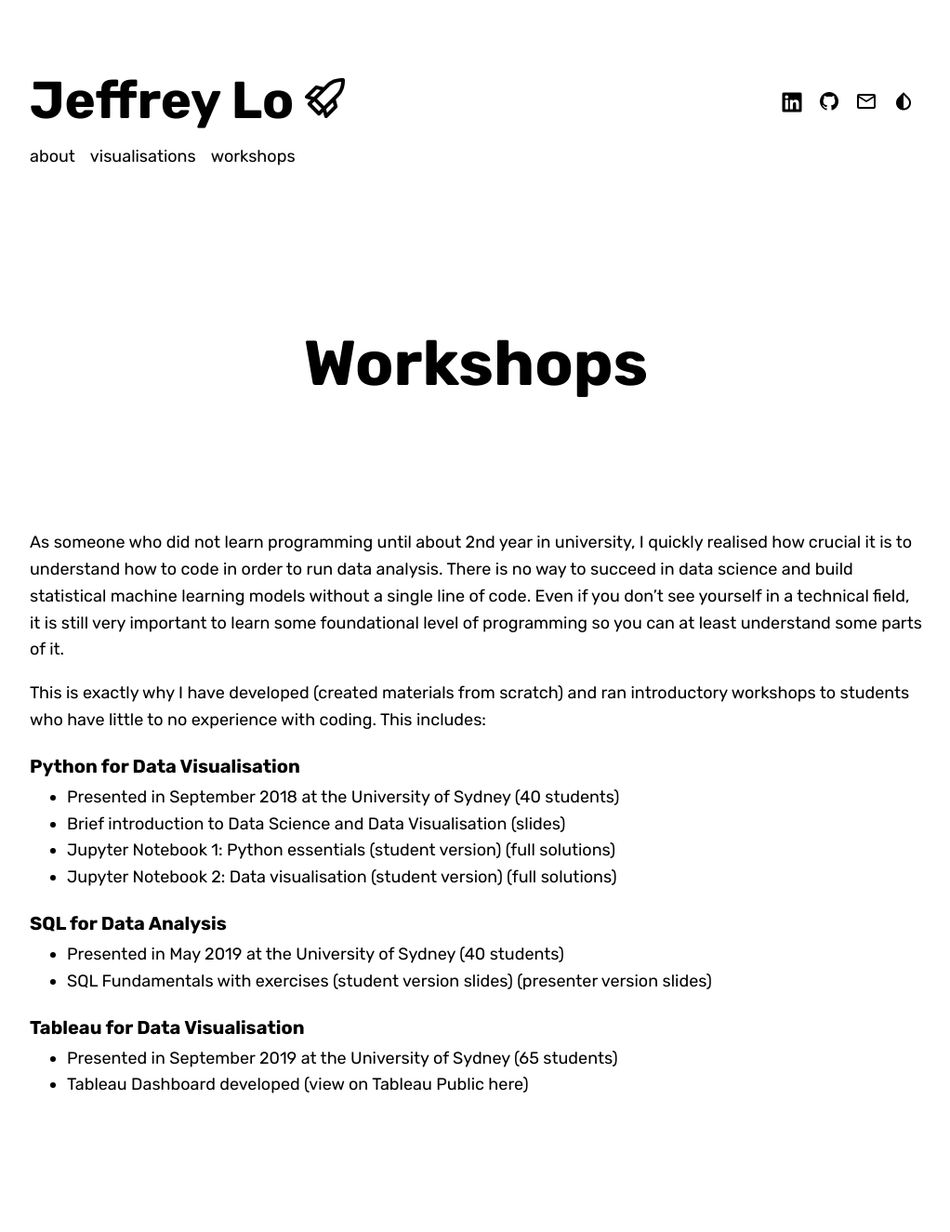
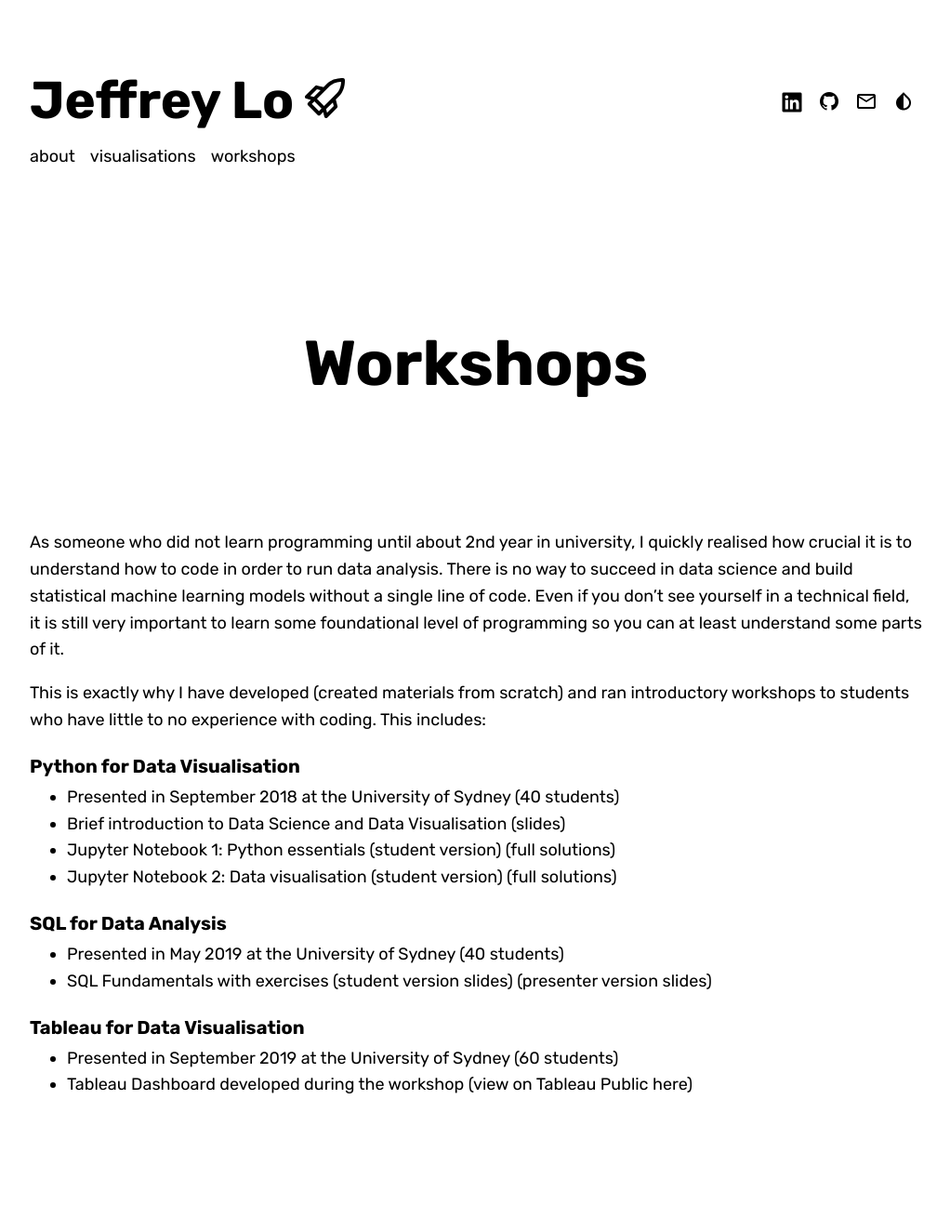
Before and after one commit to jeffreycklo/jeffreycklo.github.io, a Jekyll site: the page built from workshops.md, in a window 1280 px wide. Shown: the whole page at 93% size, without its empty margins (128-1150 px from the left). Built offline with Jekyll 4.4.1, drawn with Linux system fonts in a browser that asks for light colours; nearby versions of some CDN libraries; some web fonts are replaced.

Commit message:
Update workshops.md
Minor edit

```diff
--- a/workshops.md
+++ b/workshops.md
@@ -27,5 +27,5 @@ This is exactly why I have developed (created materials from scratch) and ran in
 
 ### Tableau for Data Visualisation
 
-- Presented in September 2019 at the University of Sydney (65 students)
-- Tableau Dashboard developed ([view on Tableau Public here](https://public.tableau.com/profile/jeffrey.lo#!/vizhome/KickstarterDashboardTechnology/TechDashboard))
+- Presented in September 2019 at the University of Sydney (60 students)
+- Tableau Dashboard developed during the workshop ([view on Tableau Public here](https://public.tableau.com/profile/jeffrey.lo#!/vizhome/KickstarterDashboardTechnology/TechDashboard))
```
